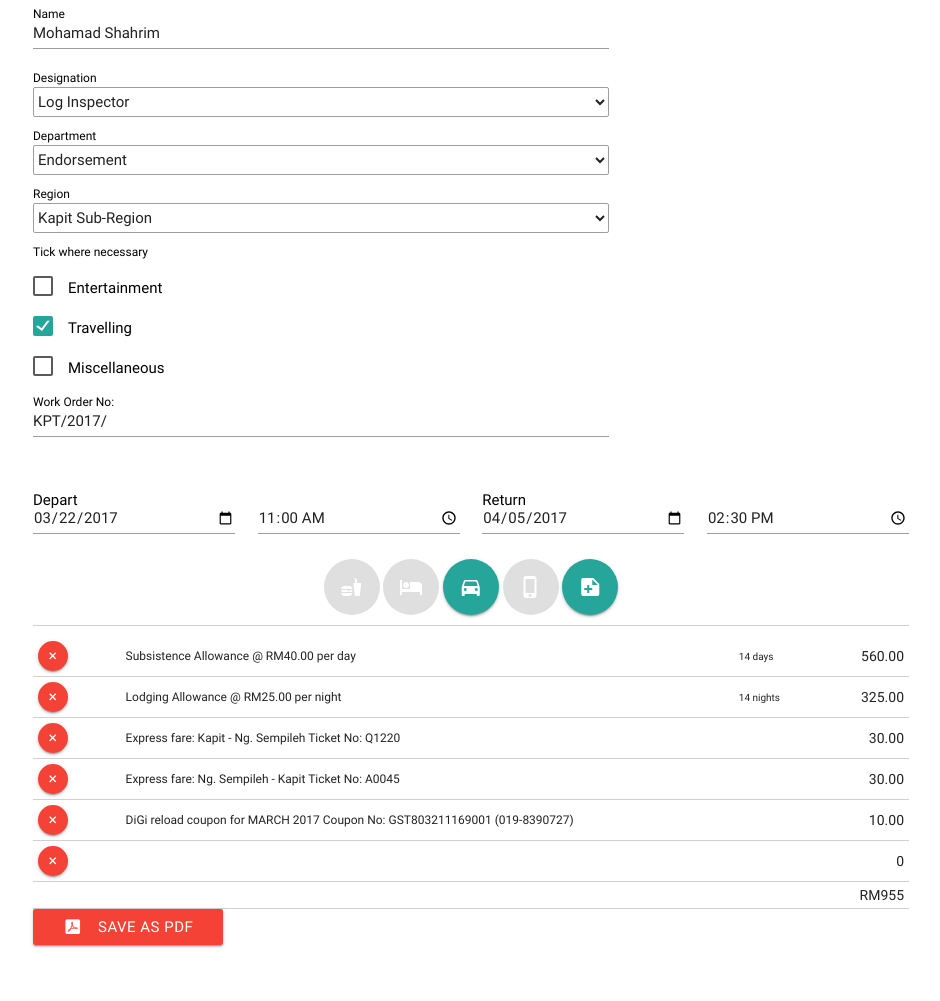
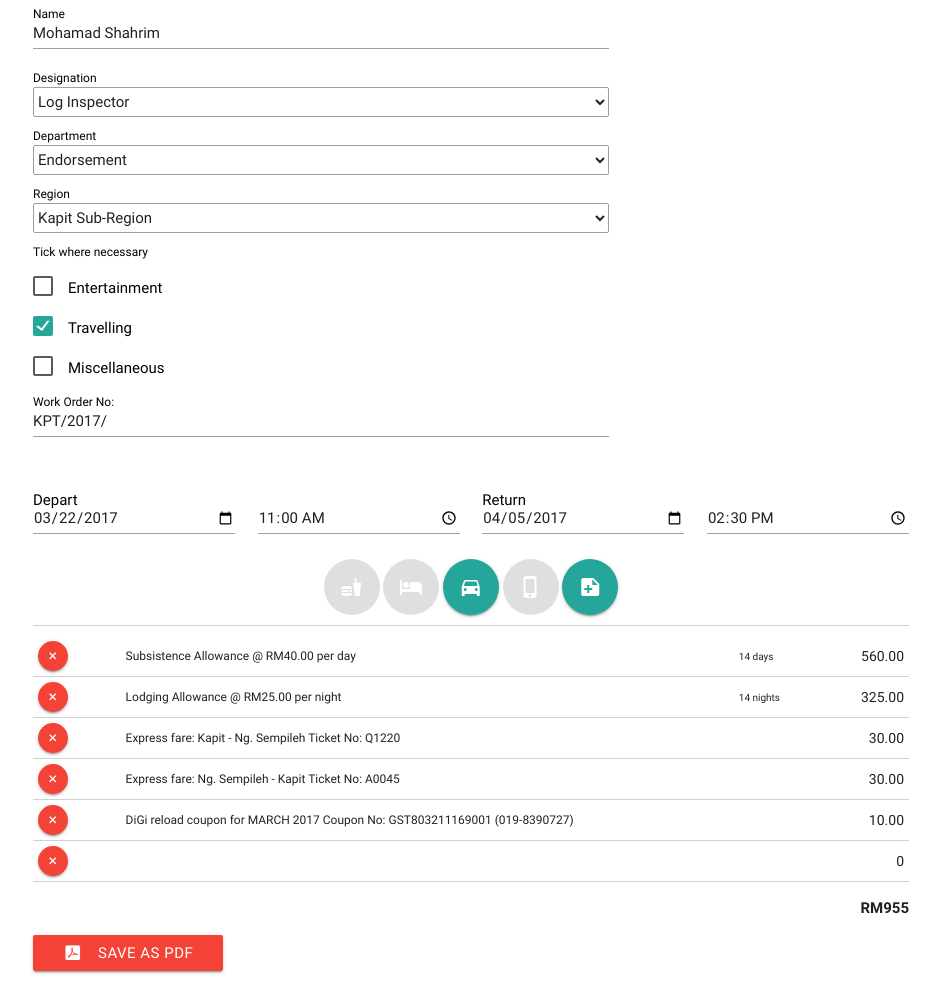
Before and after one commit to MSCtrl/claim-maker-mobile, a plain HTML site: page index.html in a window 1280 px wide. Shown: the part 157-1158 px from the top of the page, without its empty margins (169-1109 px from the left). Before the commit the page ends 1132 px from the top, so only its background shows below. Drawn offline with Linux system fonts and the light colour scheme.

Commit message:
Small changes on the total claim

```diff
--- a/css/style.css
+++ b/css/style.css
@@ -63,6 +63,10 @@
 	right: 5px;
 	height: 100px;
 	width: auto;
+}
+#clmtotal {
+	text-align: right;
+	font-weight: bold;
 }
 .form-end {
 	margin-top: 10px;
--- a/index.html
+++ b/index.html
@@ -170,13 +170,8 @@
 						<td class="claimExtra"></td>
 						<td class="claimSubtotal"></td>
 					</tr>
-					<tr>
-						<td class="claimOption"></td>
-						<td class="claimDescription"></td>
-						<td class="claimExtra"></td>
-						<td class="claimSubtotal" id="clmtotal"></td>
-					</tr>
 				</table>
+				<p id="clmtotal"></p>
 			</div>
 
 
```
